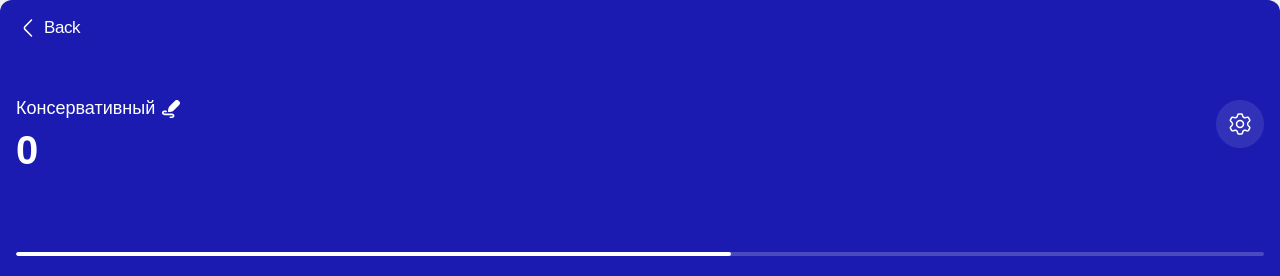
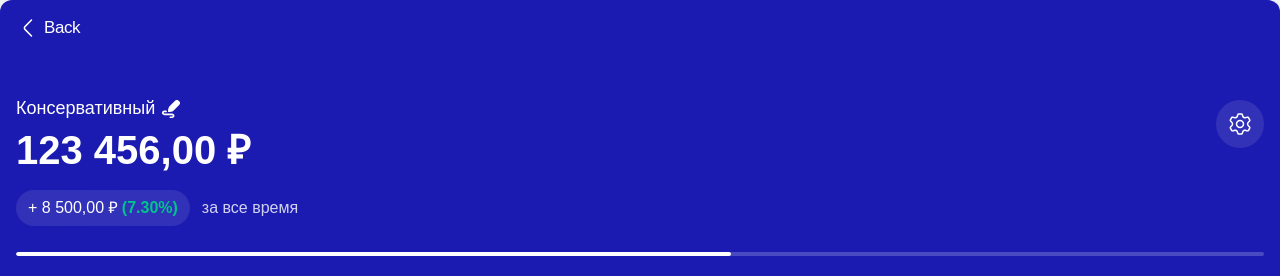
Before and after one commit to Primus-max/investApp, a Vue app: page /investApp/portfolio/1 in a window 1280 px wide. Shown: the top 276 px of the page. Built offline with nearby package versions, Linux system fonts and the light colour scheme; what @pinia/colada would draw is missing.

Commit message:
Изменено состояние isNotData в PortfolioPage.vue с true на false для корректного отображения данных портфеля.

```diff
--- a/src/views/PortfolioPage.vue
+++ b/src/views/PortfolioPage.vue
@@ -141,7 +141,7 @@ const store = usePortfoliosStore();
 
 const portfolio = ref(null);
 const isLoading = ref(true);
-const isNotData = ref(true);
+const isNotData = ref(false);
 const editMode = ref(false);
 const isEditingName = ref(false);
 const editedName = ref('');
```
